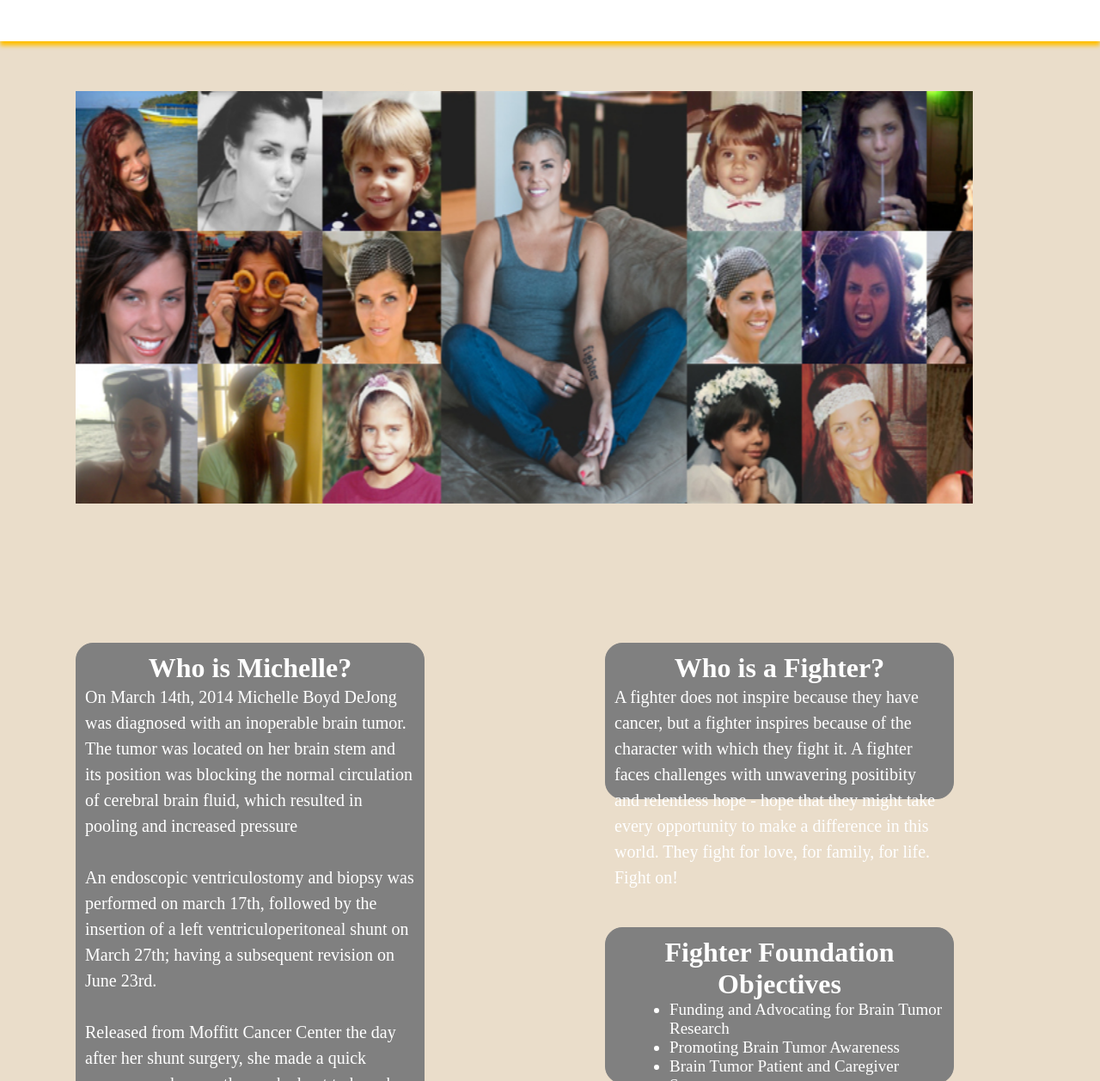
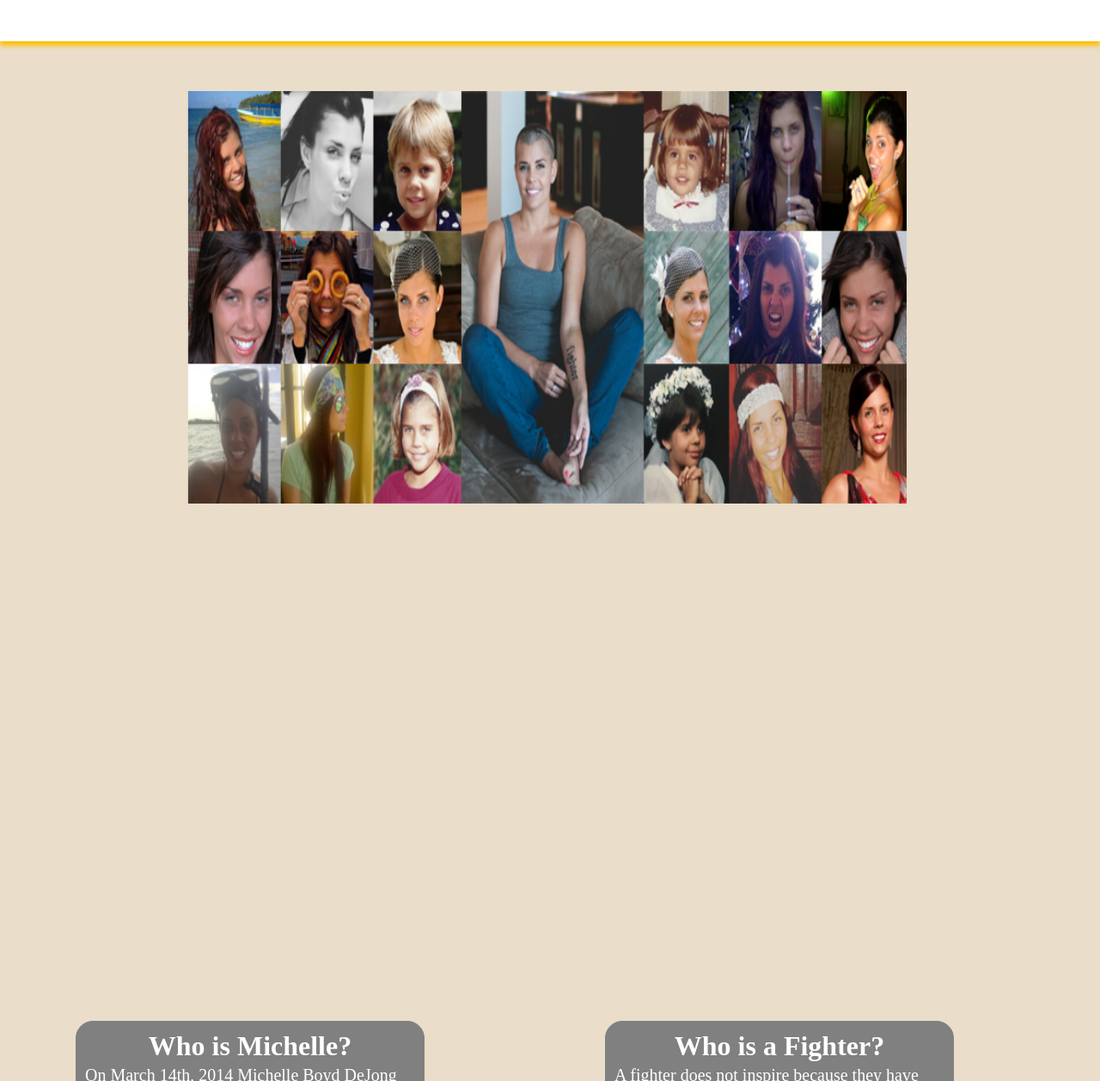
Before and after one commit to Patrick-Tomic/FighterFoundation, a website built with webpack: page src/template.html in a window 1280 px wide. Shown: the part 202-1460 px from the top of the page at 86% size. Built offline with nearby package versions, Linux system fonts and the light colour scheme.

Commit message:
some revision ion to image slider

```diff
--- a/src/slider.ts
+++ b/src/slider.ts
@@ -12,12 +12,15 @@ export default function buildImageSlider () {
   for (let i = 0; i < heading.length; i++) {
     const image = document.createElement('img')
     image.src = heading[i]
+    if(image.src === hope || image.src === quote){
+      image.classList.add('hopeImage')
+    }
     slider.appendChild(image)
   }
   let count = 0
   // eslint-disable-next-line @typescript-eslint/no-unused-vars
   const interval = setInterval(() => {
-    let vw = 93
+    let vw = 68
     if (count === -3) {
       count = 0
       vw = vw * count
--- a/src/style.scss
+++ b/src/style.scss
@@ -88,14 +88,16 @@ body{
     .sliderWrap{
         z-index: 1;
        border: none;
+       margin-left:15vw;
        border-radius: 0;
        grid-column: 1/3;
          background-color:$almond;
          min-height: 70vh;
-        width: 80vw;
+        min-width: 64vw;
 
         overflow: hidden;
         .imgSlider{
+
           background-color:$almond;
             z-index: 5;
              border: none;
@@ -106,18 +108,24 @@ body{
             transform: translateX(0);
             img{
                 border-radius: 0;
-                margin: 0;
-                min-width: 89vw;
+
+                width: 66vw;
+                min-width: 66vw;
                 height: 60vh;
+            }
+            .hopeImage{
+                min-width: 68vw;
             }
         }
     }
     .aboutMichelle{
         grid-row: 2/4;
-        min-height: 80vh;
+        max-height: 135vh;
+        height: 135vh;
+        font-size: 16px;
     }
     div{
-        height: 20vh;
+        height: 35vh;
         max-height: 40vh;
          ul{
            display: flex;
@@ -127,7 +135,7 @@ body{
 
             li {
                 color: white;
-                font-size: 19px;
+                font-size: 18px;
 
             }
          }
```
